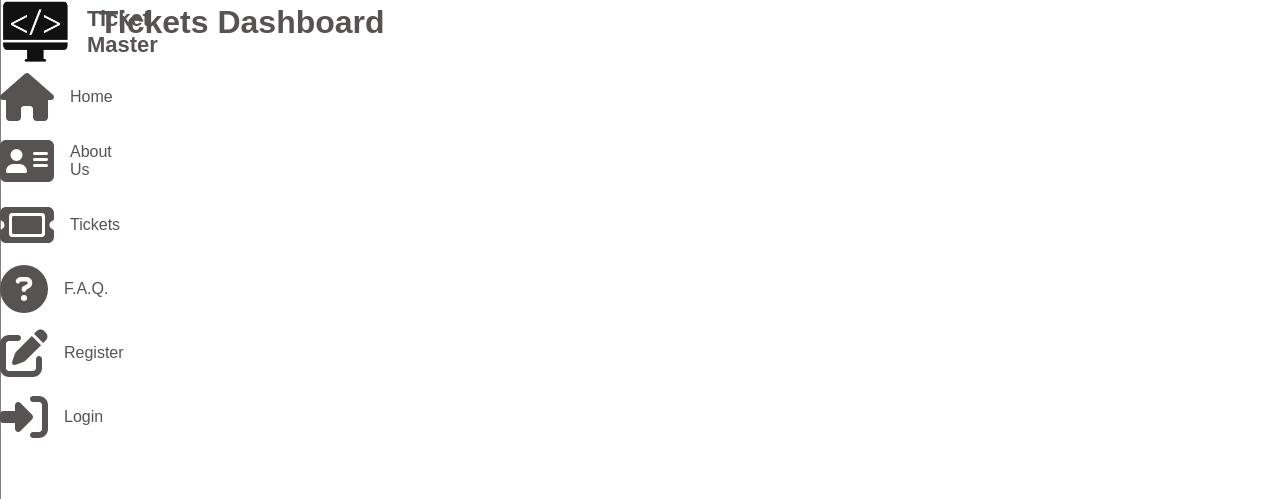
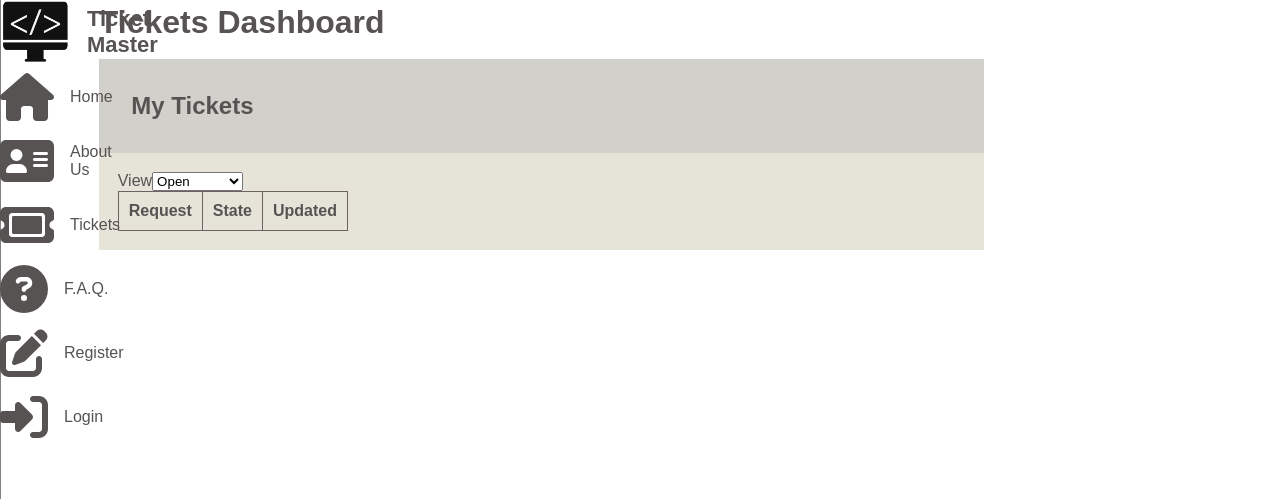
Before and after one commit to WorkNicolas/WebApplicationDevelopment-Frontend, a React (Create React App) app: page /mytickets in a window 1280 px wide. Shown: the top 499 px of the page. Built offline with nearby package versions, Linux system fonts and the light colour scheme.

Commit message:
Ticket Dashboard, Ticket Tables, and API

```diff
--- a/package.json
+++ b/package.json
@@ -11,6 +11,7 @@
     "@testing-library/jest-dom": "^5.17.0",
     "@testing-library/react": "^13.4.0",
     "@testing-library/user-event": "^13.5.0",
+    "dotenv": "^16.4.5",
     "react": "^18.3.1",
     "react-dom": "^18.3.1",
     "react-helmet": "^6.1.0",
--- a/src/App.css
+++ b/src/App.css
@@ -6,9 +6,14 @@
  * @description Contains the CSS file for App.js
  *
  */
+ * {
+    box-sizing: border-box;
+    border-collapse: collapse;
+ }
  html {
     margin-top: -1.2%;
     padding: 0;
+    ;
  }
  :root {
     font-size: 16px;
@@ -142,12 +147,23 @@ input[type="text"], input[type="email"], input[type="number"] input[type="passwo
     width: 75%;
     padding: 1.6%;
 }
+.panel-body {
+    background-color: var(--bg-unique);
+    margin-left: 1.6%;
+    width: 75%;
+    padding: 1.6%;
+}
 .panel h3 {
     border-bottom: 1px solid var(--bg-tertiary);
 }
 legend {
     font-size: 24px;
     font-weight: bold;
+}
+/* Table */
+.panel-body th, tr {
+    border: 1px solid var(--text-secondary);
+    padding: 10px;
 }
 /* Bold */
 .bold {
--- a/src/components/MyTickets.js
+++ b/src/components/MyTickets.js
@@ -8,11 +8,28 @@
  * @returns {MyTickets}
  */
 
+import AddTicket from "./Ticket/AddTicket";
+
 const MyTickets = () => {
     return (
-        <div>
+        <>
             <h1>Tickets Dashboard</h1>
-        </div>
+            <div className="panel">
+                <h2>My Tickets</h2>
+            </div>
+            <div className="panel-body">
+                <label>View</label>
+                <select name="filter_status" id="filter_status">
+                    <option value="open">Open</option>
+                    <option value="closed">Closed</option>
+                    <option value="new">NEW</option>
+                    <option value="progress">In Progress</option>
+                    <option value="cancelled">Cancelled</option>
+                </select>
+                <AddTicket />
+
+            </div>
+        </>
     );
 }
 
--- /dev/null
+++ b/src/components/Ticket/AddTicket.js
@@ -0,0 +1,45 @@
+/**
+ * @file AddTicket.js
+ * @author Carl Nicolas Mendoza
+ * @id 301386435
+ * @date 2024-10-18
+ * @description Add ticket
+ *
+ * @returns {AddTicket}
+ */
+
+import { useState } from "react";
+
+const AddTicket = () => {
+    let [ticketList, setTicketList] = useState([]);
+
+    return (
+        <>
+            <div className="ticket-table">
+                <table>
+                    <thead>
+                        <tr>
+                            <th>Request</th>
+                            <th>State</th>
+                            <th>Updated</th>
+                        </tr>
+                    </thead>
+                    <tbody>
+                    {ticketList.map((ticket, i) => {
+                        return (
+                            <tr key={i}>
+                                {console.log(ticket)}
+                                <td>{ticket.description || ''}</td>
+                                <td>{ticket.status || ''}</td>
+                                <td>{ticket.updatedAt || ''}</td>
+                            </tr>
+                        )
+                    })}
+                    </tbody>
+                </table>
+            </div>
+        </>
+    );
+}
+
+export default AddTicket;
```
Also changed, not shown: src/components/Ticket/TicketHeader.js (added, +24 -0 lines), src/datasource/api-ticket.js (added, +49 -0 lines), src/datasource/api-user.js (added, +19 -0 lines), 1 other file (tests, documents, lock files or other folders).
